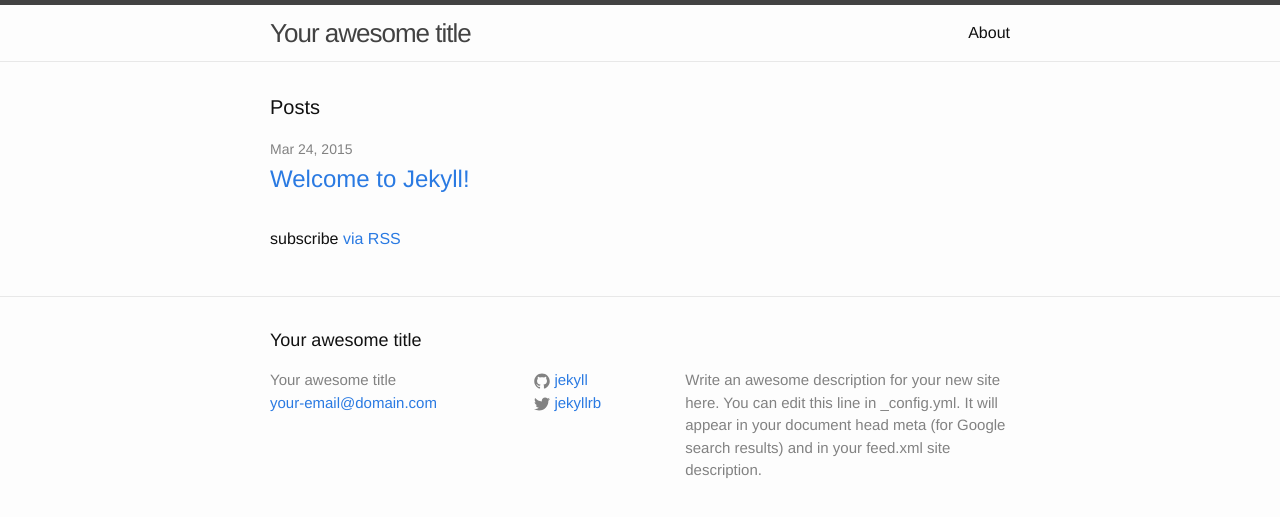
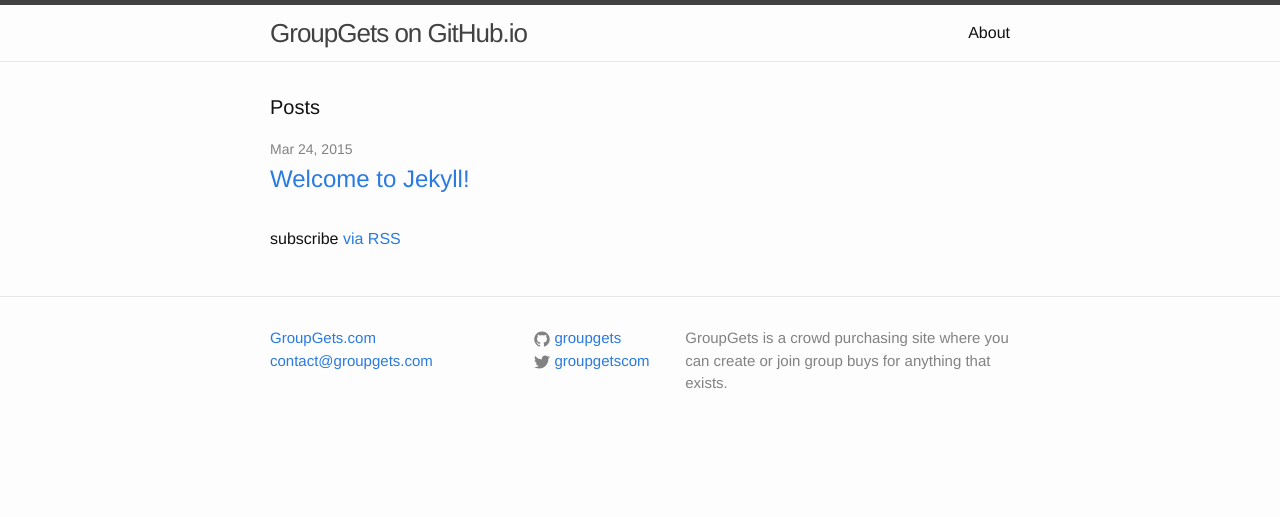
Before and after one commit to groupgets/groupgets.github.io, a Jekyll site: the page built from index.html, in a window 1280 px wide. Shown: the top 517 px of the page. Built offline with Jekyll 4.4.1, drawn with Linux system fonts in a browser that asks for light colours.

Commit message:
A little GG customization

```diff
--- a/_config.yml
+++ b/_config.yml
@@ -1,14 +1,15 @@
 # Site settings
-title: Your awesome title
-email: your-email@domain.com
+title: GroupGets on GitHub.io
+email: contact@groupgets.com
 description: > # this means to ignore newlines until "baseurl:"
-  Write an awesome description for your new site here. You can edit this
-  line in _config.yml. It will appear in your document head meta (for
-  Google search results) and in your feed.xml site description.
+  GroupGets is a crowd purchasing site where you can create or join
+  group buys for anything that exists.
 baseurl: "" # the subpath of your site, e.g. /blog/
-url: "http://yourdomain.com" # the base hostname & protocol for your site
-twitter_username: jekyllrb
-github_username:  jekyll
+url: "http://groupgets.github.io" # the base hostname & protocol for your site
+website_name: GroupGets.com
+website_url: "https://groupgets.com" # the base hostname & protocol for your site
+twitter_username: groupgetscom
+github_username:  groupgets
 
 # Build settings
 markdown: kramdown
--- a/_includes/footer.html
+++ b/_includes/footer.html
@@ -2,12 +2,10 @@
 
   <div class="wrapper">
 
-    <h2 class="footer-heading">{{ site.title }}</h2>
-
     <div class="footer-col-wrapper">
       <div class="footer-col  footer-col-1">
         <ul class="contact-list">
-          <li>{{ site.title }}</li>
+          <li><a href="{{ site.website_url }}">{{ site.website_name }}</a></li>
           <li><a href="mailto:{{ site.email }}">{{ site.email }}</a></li>
         </ul>
       </div>
```
